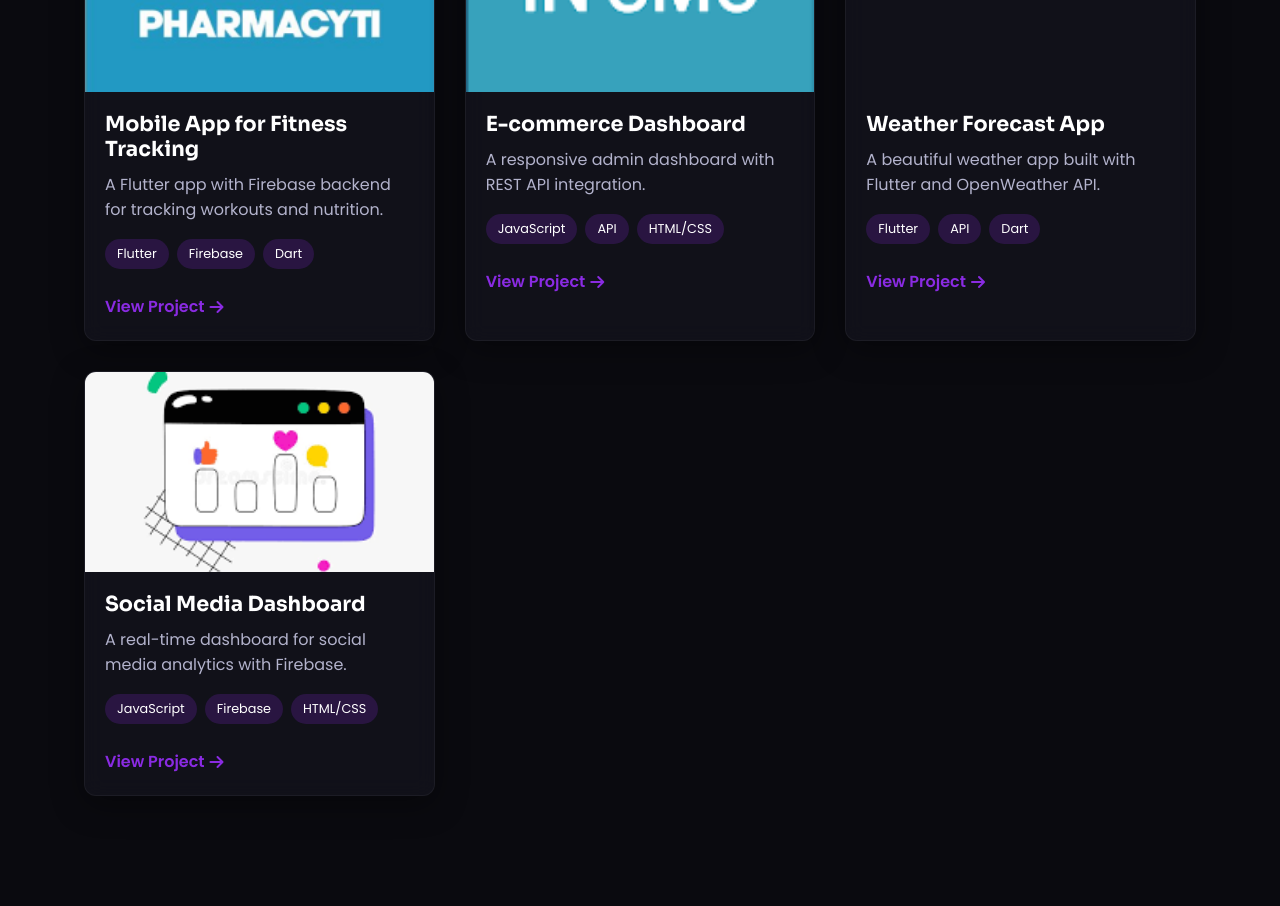
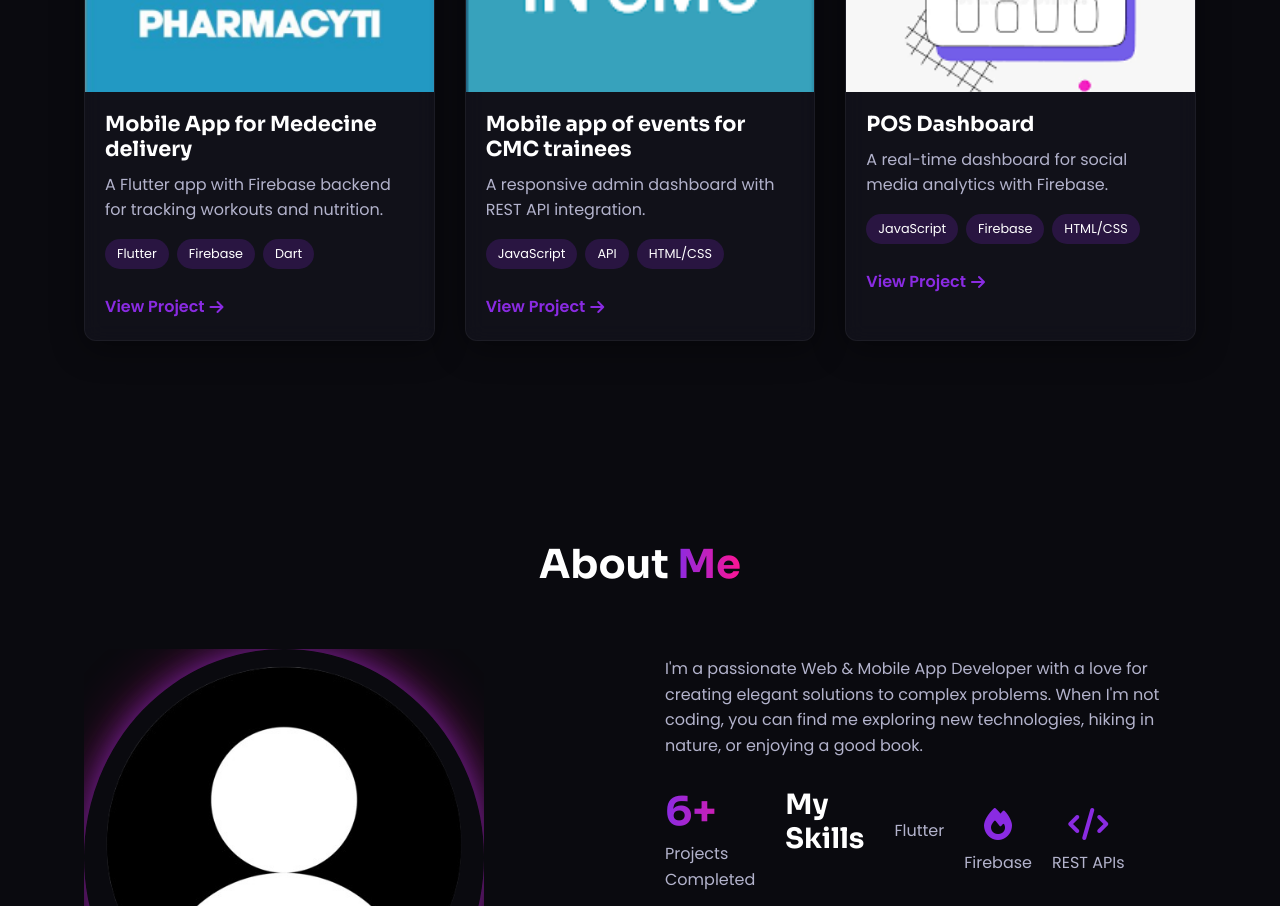
Before and after one commit to Yassy30/portfolio-yasmina, a plain HTML site: page index.html in a window 1280 px wide. Shown: the part 1230-2136 px from the top of the page. Drawn offline with nearby package versions, Linux system fonts and the light colour scheme.

Commit message:
updated project section

```diff
--- a/index.html
+++ b/index.html
@@ -84,7 +84,7 @@
                         <img src="images/pharmacyti.png" alt="Project 1">
                     </div>
                     <div class="project-info">
-                        <h3>Mobile App for Fitness Tracking</h3>
+                        <h3>Mobile App for Medecine delivery</h3>
                         <p>A Flutter app with Firebase backend for tracking workouts and nutrition.</p>
                         <div class="project-tags">
                             <span>Flutter</span>
@@ -100,7 +100,7 @@
                         <img src="images/cmc_events.png" alt="Project 2">
                     </div>
                     <div class="project-info">
-                        <h3>E-commerce Dashboard</h3>
+                        <h3>Mobile app of events for CMC trainees</h3>
                         <p>A responsive admin dashboard with REST API integration.</p>
                         <div class="project-tags">
                             <span>JavaScript</span>
@@ -111,7 +111,7 @@
                     </div>
                 </div>
                 <!-- Project Card 3 -->
-                <div class="project-card" data-category="flutter api">
+                <!-- <div class="project-card" data-category="flutter api">
                     <div class="project-img">
                         <img src="images/weather_app.jpeg" alt="Project 3">
                     </div>
@@ -125,14 +125,14 @@
                         </div>
                         <a href="#" class="project-link">View Project <i class="fas fa-arrow-right"></i></a>
                     </div>
-                </div>
+                </div> -->
                 <!-- Project Card 4 -->
                 <div class="project-card" data-category="web firebase">
                     <div class="project-img">
                         <img src="images/social_media.png" alt="Project 4">
                     </div>
                     <div class="project-info">
-                        <h3>Social Media Dashboard</h3>
+                        <h3>POS Dashboard</h3>
                         <p>A real-time dashboard for social media analytics with Firebase.</p>
                         <div class="project-tags">
                             <span>JavaScript</span>
@@ -164,7 +164,7 @@
 
                     <div class="stats-container">
                         <div class="stat-item">
-                            <h3>25+</h3>
+                            <h3>6+</h3>
                             <p>Projects Completed</p>
 
                         <div class="stat-item">
```
